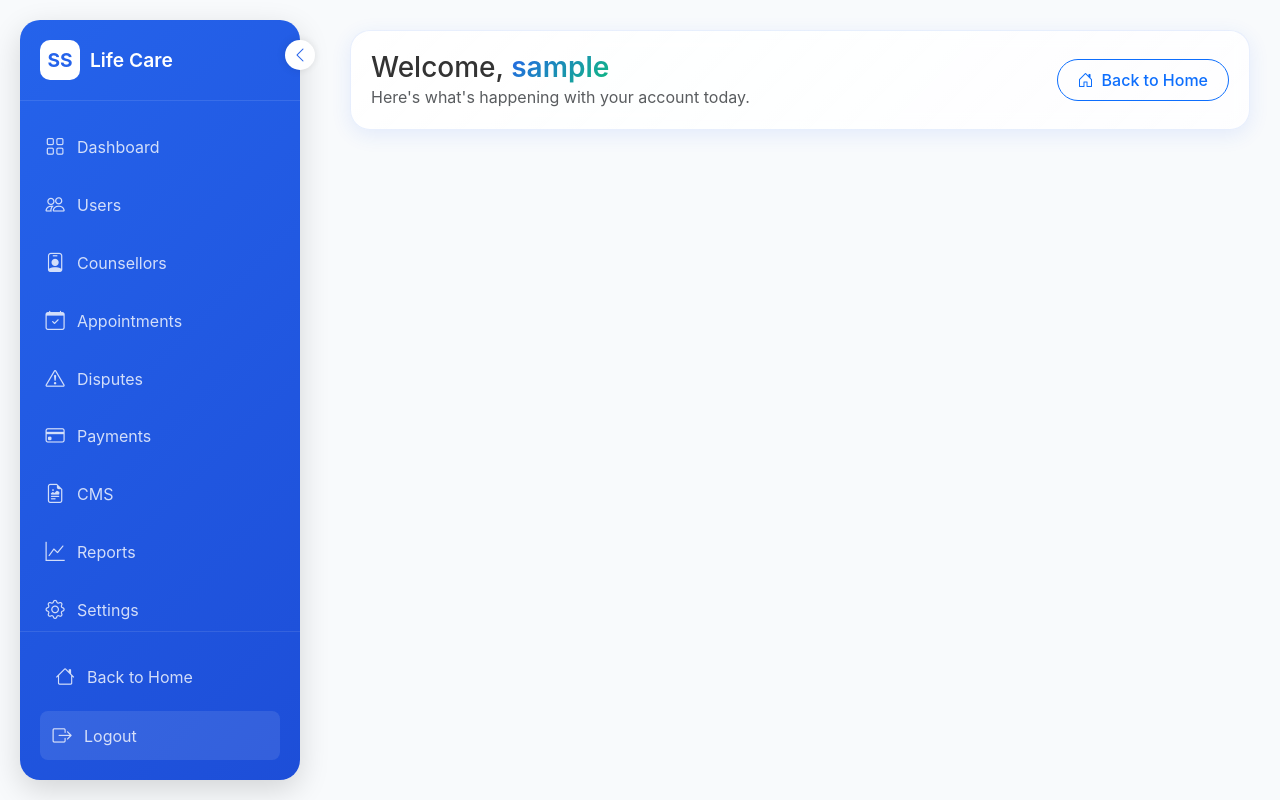
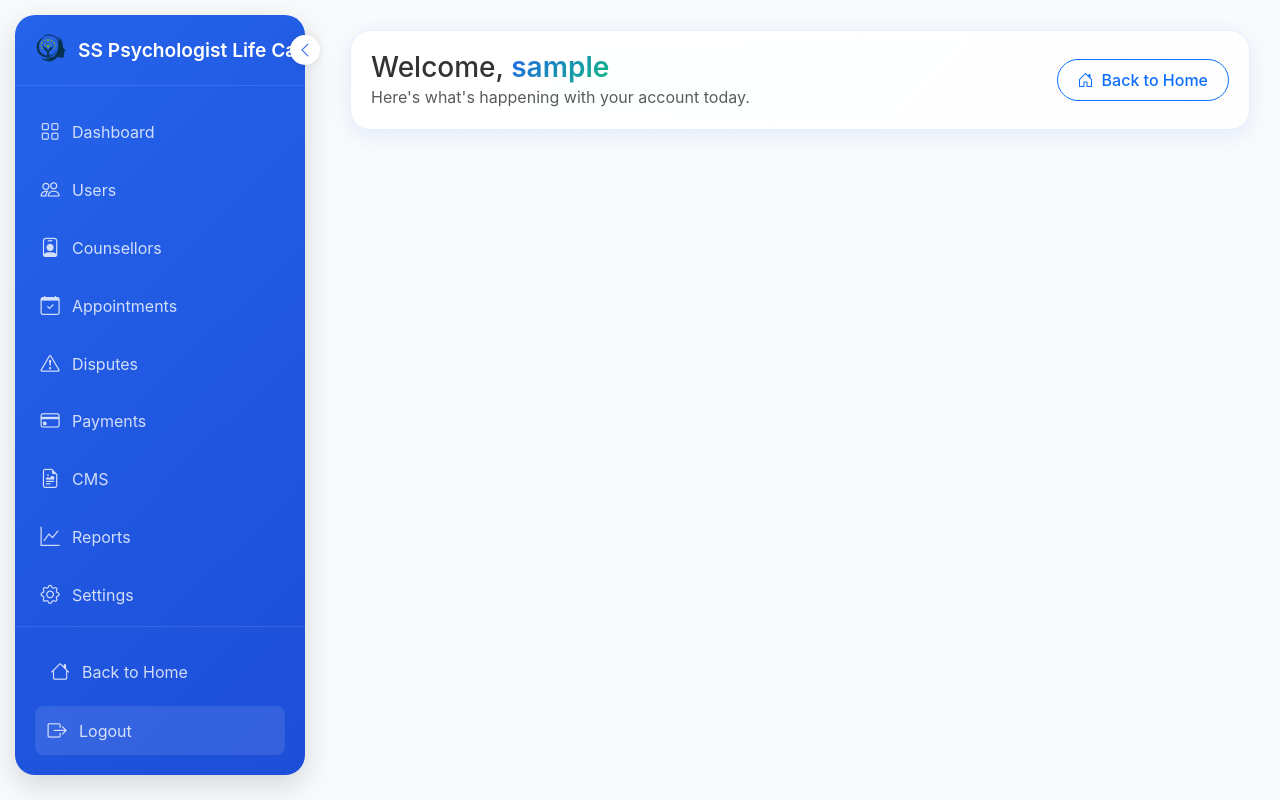
Before and after one commit to 17shreyansh/Life-Care, a React (Vite) app in the folder client/: page /admin in a window 1280 px wide. Built offline with nearby package versions, Linux system fonts and the light colour scheme; sample sign-in values are in the browser's storage.

Commit message:
Logo update

```diff
--- a/client/src/App.css
+++ b/client/src/App.css
@@ -220,15 +220,15 @@ main {
 
 /* Sidebar styles */
 .sidebar {
-  width: 280px;
+  width: 290px;
   height: calc(100vh - 40px);
   background: linear-gradient(135deg, var(--primary-color), var(--primary-dark));
   color: white;
   display: flex;
   flex-direction: column;
   position: fixed;
-  left: 20px;
-  top: 20px;
+  left: 15px;
+  top: 15px;
   z-index: 1000;
   transition: all 0.3s ease;
   box-shadow: 0 10px 30px rgba(0, 0, 0, 0.15);
@@ -264,7 +264,7 @@ main {
 }
 
 .sidebar-header {
-  padding: 20px;
+  padding: 15px;
   border-bottom: 1px solid rgba(255, 255, 255, 0.1);
   position: relative;
   display: flex;
@@ -291,7 +291,7 @@ main {
   justify-content: center;
   font-weight: 700;
   font-size: 1.2rem;
-  margin-right: 10px;
+  margin-right: 8px;
   transition: all 0.3s ease;
 }
 
--- a/client/src/components/dashboard/Sidebar.jsx
+++ b/client/src/components/dashboard/Sidebar.jsx
@@ -1,5 +1,6 @@
 import React, { useState, useEffect } from 'react';
 import { Link, useLocation, useNavigate } from 'react-router-dom';
+import Logo from '../../assets/logo.png';
 
 const Sidebar = ({ userRole, onToggle }) => {
   const location = useLocation();
@@ -81,8 +82,9 @@ const Sidebar = ({ userRole, onToggle }) => {
 
       <div className="sidebar-header">
         <Link to="/" className="sidebar-brand">
-          <div className="sidebar-logo">SS</div>
-          {!collapsed && <span className="sidebar-title">Life Care</span>}
+          <img src={Logo} alt="Life Care Logo" className="logo-img me-2" style={{ height: '40px', width: collapsed ? '40px' : 'auto' }} />
+          {/* <div className="sidebar-logo">SS</div> */}
+          {!collapsed && <span className="sidebar-title">SS Psychologist Life Care</span>}
         </Link>
       </div>
 
--- a/client/src/components/layout/Footer.jsx
+++ b/client/src/components/layout/Footer.jsx
@@ -1,4 +1,5 @@
 import { Link } from 'react-router-dom';
+import Logo from '../../assets/logo.png';
 
 const Footer = () => {
   const currentYear = new Date().getFullYear();
@@ -9,8 +10,9 @@ const Footer = () => {
         <div className="row gy-4">
           <div className="col-lg-4 col-md-6">
             <div className="mb-4 d-flex align-items-center">
-              <div className="sidebar-logo me-2">SS</div>
-              <span className="text-gradient fs-4 fw-bold">Life Care</span>
+              <img src={Logo} alt="Life Care Logo" className="logo-img me-2" style={{ height: '40px' }} />
+              <div className="sidebar-logo fs-4 fw-bold me-1">SS</div>
+              <span className="text-gradient fs-4 fw-bold">Psychologist Life Care</span>
             </div>
             <p className="mb-4">A modern, secure, and user-centric platform designed to bridge the gap between individuals seeking mental health support and qualified professionals.</p>
             <div className="d-flex gap-3">
--- a/client/src/components/layout/Header.jsx
+++ b/client/src/components/layout/Header.jsx
@@ -1,5 +1,6 @@
 import { Link, useNavigate, useLocation } from 'react-router-dom';
 import { useState, useEffect } from 'react';
+import Logo from '../../assets/logo.png';
 
 const Header = () => {
   const [isLoggedIn, setIsLoggedIn] = useState(false);
@@ -52,8 +53,9 @@ const Header = () => {
       <div className="container">
         <Link className="navbar-brand" to="/">
           <div className="d-flex align-items-center">
-            <div className="sidebar-logo me-2">SS</div>
-            <span className="brand-text">Life Care</span>
+            <img src={Logo} alt="Life Care Logo" className="logo-img me-2" style={{ height: '40px' }} />
+            <div className="sidebar-logo me-0">SS </div>
+            <span className="brand-text">Psychologist Life Care</span>
           </div>
         </Link>
 
```
Also changed, not shown: client/src/assets/logo.png (added).
